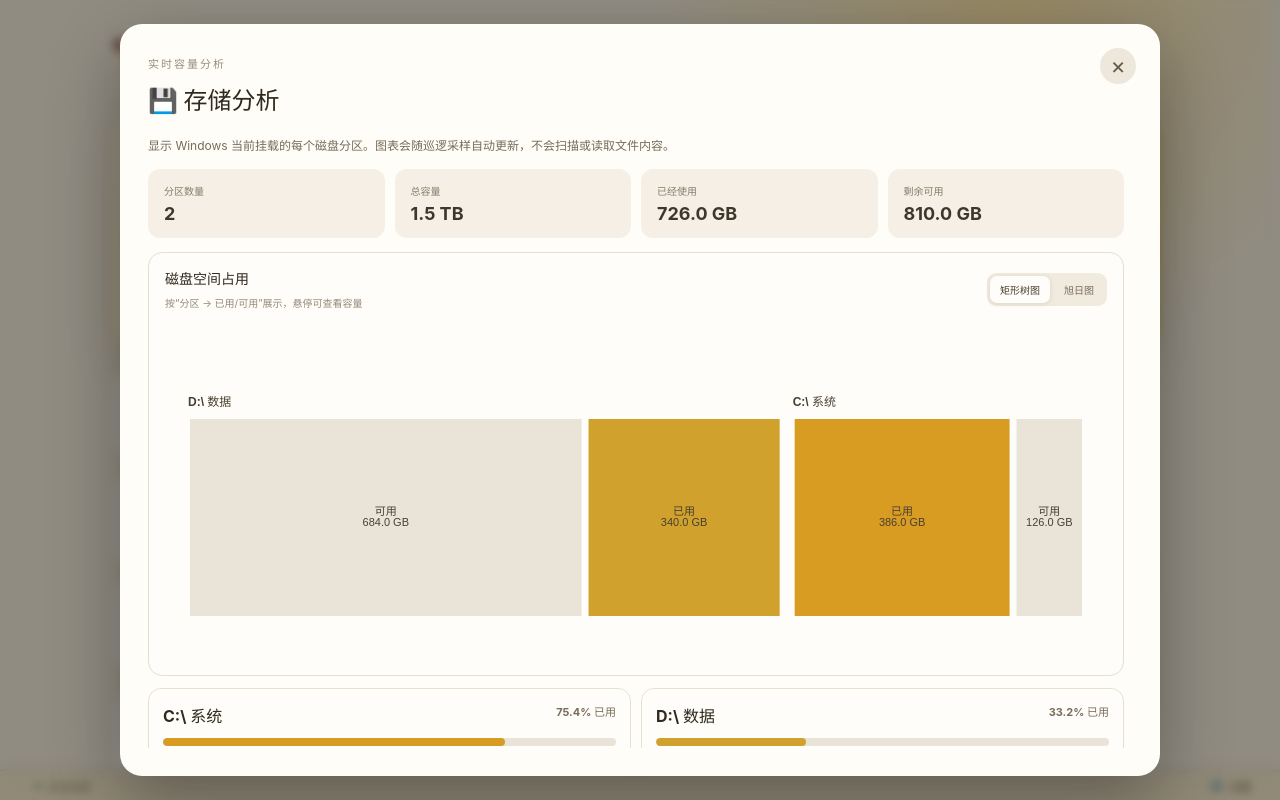
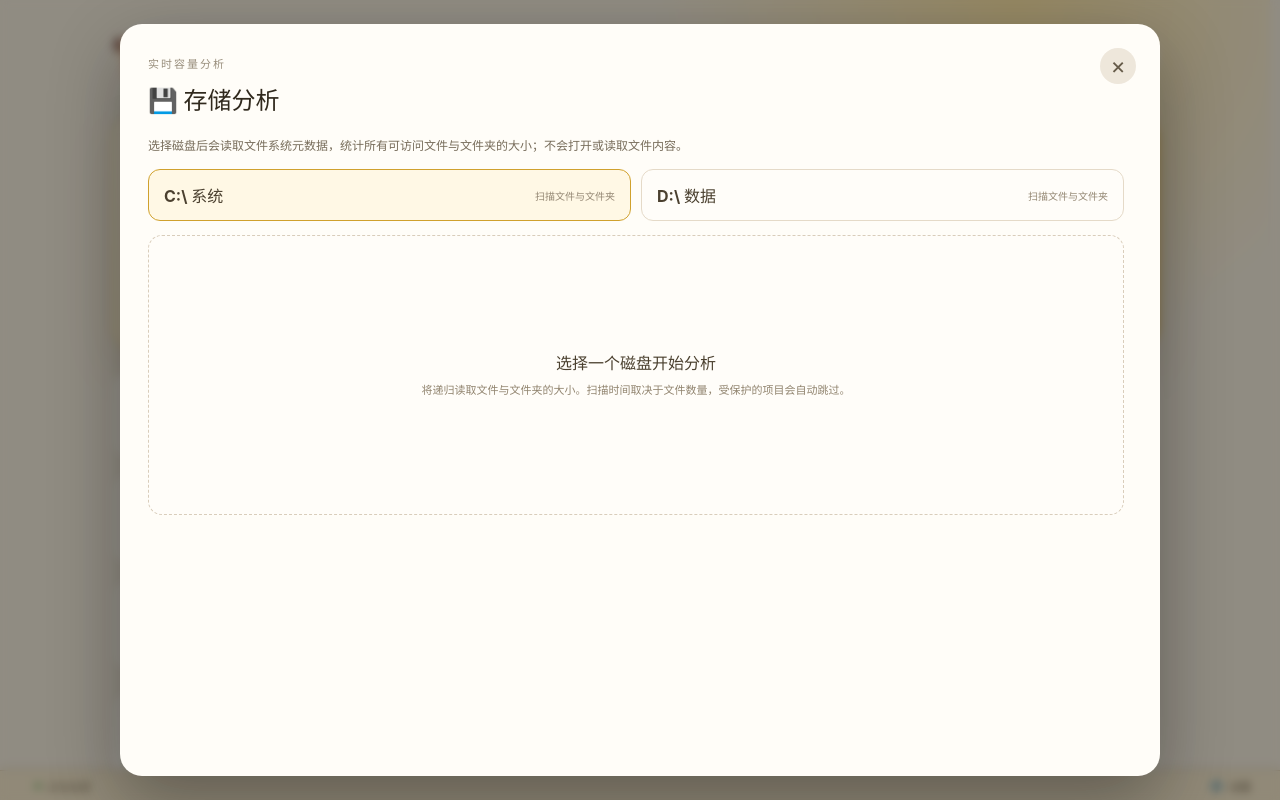
Before and after one commit to fengjutian/DahuangDog, a React (Vite) app: page / in a window 1280 px wide. Both pictures are taken after a click on the button "💾 存储分析". Built offline with nearby package versions, Linux system fonts and the light colour scheme.

Commit message:
feat: implement storage scanning functionality with UI integration and data visualization

```diff
--- a/src/App.tsx
+++ b/src/App.tsx
@@ -557,7 +557,7 @@ export default function App() {
     </section></div>}
     {storageOpen && snap && <div className="modal-backdrop" onClick={() => setStorageOpen(false)}><section className="modal report-modal storage-report" onClick={event => event.stopPropagation()}>
       <div className="section-title"><div><span className="eyebrow">实时容量分析</span><h3>💾 存储分析</h3></div><button className="modal-close" onClick={() => setStorageOpen(false)} aria-label="关闭存储分析">×</button></div>
-      <p className="security-note">显示 Windows 当前挂载的每个磁盘分区。图表会随巡逻采样自动更新，不会扫描或读取文件内容。</p>
+      <p className="security-note">选择磁盘后会读取文件系统元数据，统计所有可访问文件与文件夹的大小；不会打开或读取文件内容。</p>
       <div className="report-scroll"><Suspense fallback={<p className="empty">正在整理磁盘数据…</p>}><StorageAnalysis disks={snap.hardware.disks} /></Suspense></div>
     </section></div>}
     {hardwareOpen && snap && <div className="modal-backdrop" onClick={() => setHardwareOpen(false)}><section className="modal report-modal hardware-report" onClick={event => event.stopPropagation()}>
--- a/src/StorageAnalysis.tsx
+++ b/src/StorageAnalysis.tsx
@@ -4,102 +4,88 @@ import { SunburstChart, TreemapChart } from "echarts/charts";
 import { TooltipComponent } from "echarts/components";
 import { CanvasRenderer } from "echarts/renderers";
 import type { ECharts, EChartsCoreOption } from "echarts/core";
-import type { HardwareSnapshot } from "./types";
+import { scanStorageTree } from "./api";
+import type { HardwareSnapshot, StorageEntry, StorageScanResult } from "./types";
 
 use([TreemapChart, SunburstChart, TooltipComponent, CanvasRenderer]);
 type DiskMetric = HardwareSnapshot["disks"][number];
 type ChartMode = "treemap" | "sunburst";
 
 function diskTitle(disk: DiskMetric): string {
-  const mount = disk.mountPoint.trim();
-  const name = disk.name.trim();
+  const mount = disk.mountPoint.trim(), name = disk.name.trim();
   return mount && name && mount.toLowerCase() !== name.toLowerCase() ? `${mount} ${name}` : mount || name || "本地磁盘";
 }
-function usagePercent(disk: DiskMetric): number {
-  return disk.totalBytes <= 0 ? 0 : Math.max(0, Math.min(100, (disk.totalBytes - disk.availableBytes) / disk.totalBytes * 100));
+function formatBytes(value: number): string {
+  if (value >= 1024 ** 4) return `${(value / 1024 ** 4).toFixed(1)} TB`;
+  if (value >= 1024 ** 3) return `${(value / 1024 ** 3).toFixed(1)} GB`;
+  if (value >= 1024 ** 2) return `${(value / 1024 ** 2).toFixed(1)} MB`;
+  if (value >= 1024) return `${(value / 1024).toFixed(1)} KB`;
+  return `${value} B`;
 }
-function usedColor(percent: number): string {
-  return percent >= 90 ? "#c5533f" : percent >= 75 ? "#d99c22" : "#d0a12d";
-}
-function formatBytes(value: number): string {
-  const gib = value / 1024 / 1024 / 1024;
-  return gib >= 1024 ? `${(gib / 1024).toFixed(1)} TB` : `${gib.toFixed(1)} GB`;
-}
-function formatRate(value: number): string {
-  if (value >= 1024 * 1024) return `${(value / 1024 / 1024).toFixed(1)} MB/s`;
-  if (value >= 1024) return `${(value / 1024).toFixed(0)} KB/s`;
-  return `${value.toFixed(0)} B/s`;
+function chartNode(entry: StorageEntry): { name: string; value: number; path: string; kind: string; children?: ReturnType<typeof chartNode>[] } {
+  return { name: entry.name, value: entry.sizeBytes, path: entry.path, kind: entry.kind,
+    children: entry.children.length ? entry.children.map(chartNode) : undefined };
 }
 
-function StorageChart({ disks, mode }: { disks: DiskMetric[]; mode: ChartMode }) {
+function StorageChart({ root, mode }: { root: StorageEntry; mode: ChartMode }) {
   const host = useRef<HTMLDivElement | null>(null);
   const chart = useRef<ECharts | null>(null);
-  const data = useMemo(() => disks.filter(disk => disk.totalBytes > 0).map(disk => {
-    const percent = usagePercent(disk);
-    return { name: diskTitle(disk), value: disk.totalBytes, children: [
-      { name: "已用", value: Math.max(0, disk.totalBytes - disk.availableBytes), itemStyle: { color: usedColor(percent) } },
-      { name: "可用", value: Math.max(0, disk.availableBytes), itemStyle: { color: "#e9e3d8" } }
-    ] };
-  }), [disks]);
-
+  const data = useMemo(() => root.children.map(chartNode), [root]);
   useEffect(() => {
     if (!host.current) return;
     chart.current = init(host.current, undefined, { renderer: "canvas" });
-    const resize = new ResizeObserver(() => chart.current?.resize());
-    resize.observe(host.current);
+    const resize = new ResizeObserver(() => chart.current?.resize()); resize.observe(host.current);
     return () => { resize.disconnect(); chart.current?.dispose(); chart.current = null; };
   }, []);
-
   useEffect(() => {
-    const tooltip = { formatter: (params: { treePathInfo?: Array<{ name: string }>; name?: string; value?: number }) => {
-      const path = params.treePathInfo?.map(item => item.name).filter(Boolean).join(" / ") || params.name || "存储";
-      return `<b>${path}</b><br/>${formatBytes(Number(params.value ?? 0))}`;
-    } };
-    const option: EChartsCoreOption = mode === "treemap" ? {
-      animationDuration: 350, tooltip,
-      series: [{ type: "treemap", data, roam: false, nodeClick: false, breadcrumb: { show: false }, visibleMin: 1,
-        label: { show: true, color: "#493f31", fontSize: 11 }, upperLabel: { show: true, height: 28, color: "#493f31", fontWeight: 700 },
-        itemStyle: { borderColor: "#fffdf9", borderWidth: 3, gapWidth: 2 }, levels: [
-          { itemStyle: { borderWidth: 0, gapWidth: 5 } },
-          { color: ["#f1dfad", "#ead7a5", "#f3e6c5"], upperLabel: { show: true }, itemStyle: { borderColor: "#fffdf9", borderWidth: 3, gapWidth: 3 } },
-          { label: { show: true, formatter: (p: { name?: string; value?: number }) => `${p.name}\n${formatBytes(Number(p.value ?? 0))}` }, itemStyle: { borderColor: "#fffdf9", borderWidth: 2 } }
-        ] }]
-    } : {
-      animationDuration: 350, tooltip,
-      series: [{ type: "sunburst", data, radius: ["18%", "92%"], sort: undefined, nodeClick: false,
-        emphasis: { focus: "ancestor" }, label: { color: "#493f31", fontSize: 10, rotate: "radial", minAngle: 7 },
-        itemStyle: { borderColor: "#fffdf9", borderWidth: 3 }, levels: [ {},
-          { r0: "18%", r: "55%", label: { rotate: 0, fontWeight: 700 }, itemStyle: { color: "#f0dfae" } },
-          { r0: "55%", r: "92%", label: { formatter: (p: { name?: string; value?: number }) => `${p.name}\n${formatBytes(Number(p.value ?? 0))}` } }
-        ] }]
-    };
+    const tooltip = { formatter: (p: { data?: { path?: string; value?: number; kind?: string } }) =>
+      `<b>${p.data?.path ?? ""}</b><br/>${p.data?.kind === "directory" ? "文件夹" : p.data?.kind === "file" ? "文件" : "合并项目"} · ${formatBytes(Number(p.data?.value ?? 0))}` };
+    const common = { data, nodeClick: "zoomToNode" as const, emphasis: { focus: "ancestor" as const }, itemStyle: { borderColor: "#fffdf9", borderWidth: 2 } };
+    const option: EChartsCoreOption = mode === "treemap" ? { animationDuration: 300, tooltip, series: [{
+      ...common, type: "treemap", roam: true, breadcrumb: { show: true, bottom: 2, height: 22 }, leafDepth: 2,
+      label: { show: true, color: "#493f31", formatter: (p: { name?: string; value?: number }) => `${p.name}\n${formatBytes(Number(p.value ?? 0))}` },
+      upperLabel: { show: true, height: 25, color: "#493f31", fontWeight: 700 },
+      levels: [{ itemStyle: { gapWidth: 4 } }, { colorSaturation: [.25, .55], itemStyle: { gapWidth: 2 } }, { colorSaturation: [.18, .45] }]
+    }] } : { animationDuration: 300, tooltip, series: [{
+      ...common, type: "sunburst", radius: ["12%", "92%"], sort: undefined,
+      label: { color: "#493f31", fontSize: 9, minAngle: 5 },
+      levels: [{}, { r0: "12%", r: "34%" }, { r0: "34%", r: "58%" }, { r0: "58%", r: "78%" }, { r0: "78%", r: "92%", label: { show: false } }]
+    }] };
     chart.current?.setOption(option, { notMerge: true });
   }, [data, mode]);
-  return <div className="storage-chart" ref={host} aria-label={mode === "treemap" ? "磁盘空间矩形树图" : "磁盘空间旭日图"} />;
+  return <div className="storage-chart storage-tree-chart" ref={host} aria-label={mode === "treemap" ? "文件与文件夹矩形树图" : "文件与文件夹旭日图"} />;
 }
 
 export default function StorageAnalysis({ disks }: { disks: DiskMetric[] }) {
   const [mode, setMode] = useState<ChartMode>("treemap");
-  const total = disks.reduce((sum, disk) => sum + disk.totalBytes, 0);
-  const available = disks.reduce((sum, disk) => sum + disk.availableBytes, 0);
-  const used = Math.max(0, total - available);
+  const [selectedRoot, setSelectedRoot] = useState(disks[0]?.mountPoint ?? "");
+  const [result, setResult] = useState<StorageScanResult | null>(null);
+  const [scanning, setScanning] = useState(false);
+  const [error, setError] = useState("");
+  const scan = async (root: string) => {
+    setSelectedRoot(root); setScanning(true); setError(""); setResult(null);
+    try { setResult(await scanStorageTree(root)); }
+    catch (reason) { setError(String(reason)); }
+    finally { setScanning(false); }
+  };
   if (!disks.length) return <p className="empty">暂时没有读取到磁盘分区数据。</p>;
   return <>
-    <div className="storage-overview">
-      <article><span>分区数量</span><b>{disks.length}</b></article><article><span>总容量</span><b>{formatBytes(total)}</b></article>
-      <article><span>已经使用</span><b>{formatBytes(used)}</b></article><article><span>剩余可用</span><b>{formatBytes(available)}</b></article>
+    <div className="storage-drive-picker" role="tablist" aria-label="选择要扫描的磁盘">
+      {disks.map(disk => <button key={disk.mountPoint} className={selectedRoot === disk.mountPoint ? "active" : ""} disabled={scanning} onClick={() => void scan(disk.mountPoint)}>
+        <b>{diskTitle(disk)}</b><span>扫描文件与文件夹</span>
+      </button>)}
     </div>
-    <section className="storage-chart-card">
-      <div className="storage-chart-head"><div><h4>磁盘空间占用</h4><small>按“分区 → 已用/可用”展示，悬停可查看容量</small></div>
-        <div className="storage-chart-tabs" role="tablist" aria-label="存储图表类型">
-          <button role="tab" aria-selected={mode === "treemap"} className={mode === "treemap" ? "active" : ""} onClick={() => setMode("treemap")}>矩形树图</button>
-          <button role="tab" aria-selected={mode === "sunburst"} className={mode === "sunburst" ? "active" : ""} onClick={() => setMode("sunburst")}>旭日图</button>
-        </div></div>
-      <StorageChart disks={disks} mode={mode} />
-    </section>
-    <div className="storage-disk-list">{disks.map(disk => { const percent = usagePercent(disk); const diskUsed = Math.max(0, disk.totalBytes - disk.availableBytes); return <article key={`${disk.name}-${disk.mountPoint}`} className={percent >= 90 ? "critical" : percent >= 75 ? "warning" : ""}>
-      <div><b>{diskTitle(disk)}</b><span>{percent.toFixed(1)}% 已用</span></div><i><em style={{ width: `${percent}%` }} /></i>
-      <div className="storage-disk-values"><span>已用 {formatBytes(diskUsed)}</span><span>可用 {formatBytes(disk.availableBytes)}</span><span>总计 {formatBytes(disk.totalBytes)}</span></div>
-      <small>实时读 {formatRate(disk.readBps)} · 写 {formatRate(disk.writeBps)}</small></article>; })}</div>
+    {!result && !scanning && !error && <div className="storage-scan-prompt"><b>选择一个磁盘开始分析</b><p>将递归读取文件与文件夹的大小。扫描时间取决于文件数量，受保护的项目会自动跳过。</p></div>}
+    {scanning && <div className="storage-scan-prompt scanning"><span className="storage-spinner"/><b>正在扫描 {selectedRoot}</b><p>正在统计所有可访问文件，请保持窗口开启。这可能需要几分钟。</p></div>}
+    {error && <div className="storage-scan-prompt error"><b>扫描失败</b><p>{error}</p><button onClick={() => void scan(selectedRoot)}>重新扫描</button></div>}
+    {result && <>
+      <div className="storage-overview storage-scan-overview">
+        <article><span>已统计容量</span><b>{formatBytes(result.root.sizeBytes)}</b></article><article><span>文件</span><b>{result.fileCount.toLocaleString()}</b></article>
+        <article><span>文件夹</span><b>{result.directoryCount.toLocaleString()}</b></article><article><span>无权限/已跳过</span><b>{result.skippedCount.toLocaleString()}</b></article>
+      </div>
+      <section className="storage-chart-card"><div className="storage-chart-head"><div><h4>{selectedRoot} 文件占用</h4><small>单击区域可下钻，点击底部路径可返回上级</small></div>
+        <div className="storage-chart-tabs" role="tablist"><button className={mode === "treemap" ? "active" : ""} onClick={() => setMode("treemap")}>矩形树图</button><button className={mode === "sunburst" ? "active" : ""} onClick={() => setMode("sunburst")}>旭日图</button></div>
+      </div><StorageChart root={result.root} mode={mode} /></section>
+    </>}
   </>;
 }
--- a/src/styles.css
+++ b/src/styles.css
@@ -75,6 +75,8 @@ header { display: flex; justify-content: space-between; align-items: center; mar
 .storage-chart-tabs { display: flex; flex: none; gap: 4px; padding: 3px; border-radius: 9px; background: #f1eadf; }
 .storage-chart-tabs button { padding: 6px 10px; border: 0; border-radius: 7px; background: transparent; color: #796d5b; font-size: 10px; cursor: pointer; }
 .storage-chart-tabs button.active { background: #fffdf9; color: #4b402f; box-shadow: 0 1px 5px #59491f1f; font-weight: 700; }
+.storage-drive-picker { display: grid; grid-template-columns: repeat(2, minmax(0, 1fr)); gap: 10px; margin-bottom: 14px; }.storage-drive-picker button { display: flex; justify-content: space-between; align-items: center; gap: 12px; padding: 13px 15px; border: 1px solid #e5dac8; border-radius: 12px; background: #fffdf9; color: #4b402f; text-align: left; cursor: pointer; }.storage-drive-picker button:hover, .storage-drive-picker button.active { border-color: #d0a12d; background: #fff8e5; }.storage-drive-picker button:disabled { cursor: wait; opacity: .65; }.storage-drive-picker span { color: #938672; font-size: 10px; }.storage-scan-prompt { display: flex; min-height: 280px; flex-direction: column; justify-content: center; align-items: center; padding: 32px; border: 1px dashed #d9cdbb; border-radius: 14px; background: #fffdf9; color: #4b402f; text-align: center; }.storage-scan-prompt p { max-width: 520px; margin: 8px 0 0; color: #91846f; font-size: 11px; }.storage-scan-prompt.error { border-color: #e1b3a8; background: #fff8f5; }.storage-scan-prompt.error button { margin-top: 15px; padding: 7px 12px; border: 1px solid #d5a397; border-radius: 8px; background: white; color: #a34835; cursor: pointer; }.storage-spinner { width: 28px; height: 28px; margin-bottom: 14px; border: 3px solid #eee4d1; border-top-color: #c79723; border-radius: 50%; animation: storage-spin .8s linear infinite; }.storage-scan-overview { margin-top: 2px; }.storage-tree-chart { min-height: 460px; }
+@keyframes storage-spin { to { transform: rotate(360deg); } }
 
 @media (max-width: 1000px) {
   .shell { padding: 24px 24px 58px; }
@@ -89,6 +91,7 @@ header { display: flex; justify-content: space-between; align-items: center; mar
   .finding-card button { grid-column: 1 / -1; justify-self: start; }
   .hardware-grid { grid-template-columns: repeat(3, minmax(0, 1fr)); }
   .storage-overview { grid-template-columns: repeat(2, minmax(0, 1fr)); }
+  .storage-drive-picker { grid-template-columns: 1fr; }
 }
 
 @media (max-width: 720px) {
```
Also changed, not shown: src/api.ts (+6 -1 lines), src/types.ts (+15 -0 lines), 2 other files (tests, documents, lock files or other folders).
